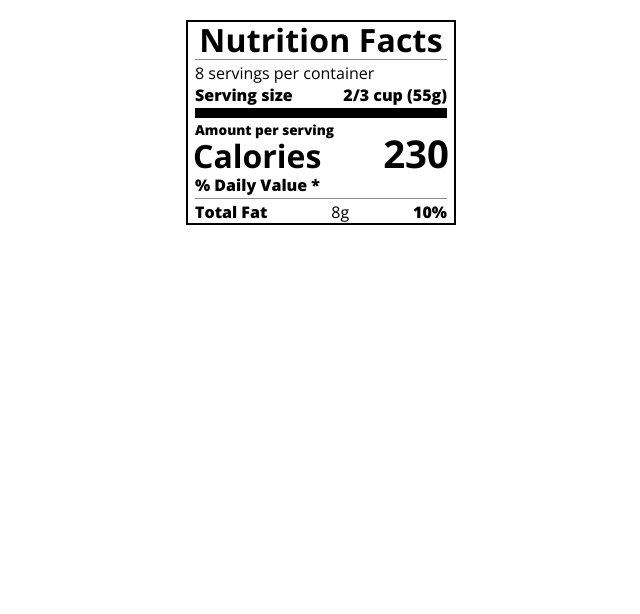
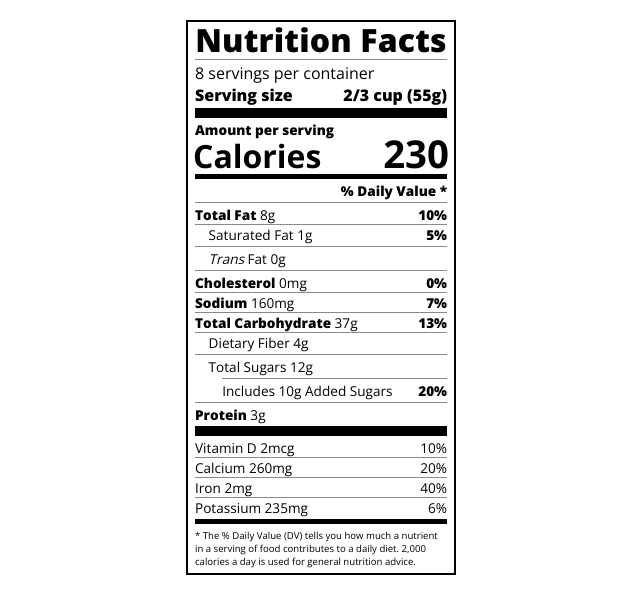
Before and after one commit to veronezl/NutritionLabelWebpage, a plain HTML site: page index.html in a window 1280 px wide. Shown: the whole page, without its empty margins (319-959 px from the left). Drawn offline with nearby package versions, Linux system fonts and the light colour scheme.

Commit message:
fineshed

```diff
--- a/index.html
+++ b/index.html
@@ -4,15 +4,14 @@
 <head>
   <meta charset="UTF-8">
   <title>Nutrition Label</title>
-    <link rel="stylesheet" href="https://fonts.googleapis.com/css?family=Open+Sans:400,700,800">
-    <script src="script.js"></script>
-    <link rel="stylesheet" href="styles.css">
+  <link href="https://fonts.googleapis.com/css?family=Open+Sans:400,700,800" rel="stylesheet">
+  <link href="./styles.css" rel="stylesheet">
 </head>
 
 <body>
   <div class="label">
     <header>
-            <h1 class="bolder">Nutrition Facts</h1>
+      <h1 class="bold">Nutrition Facts</h1>
       <div class="divider"></div>
       <p>8 servings per container</p>
       <p class="bold">Serving size <span>2/3 cup (55g)</span></p>
@@ -26,10 +25,33 @@
       <span>230</span>
     </div>
     <div class="divider medium"></div>
-        <div class="bold right">% Daily Value *</div>
+    <div class="daily-value small-text">
+        <p class="bold right no-divider">% Daily Value *</p>
         <div class="divider"></div>
-        <p><span class="bold">Total Fat</span> 8g <span class="bold">10%</span></p>
+        <p><span><span class="bold">Total Fat</span> 8g</span> <span class="bold">10%</span></p>
+        <p class="indent no-divider">Saturated Fat 1g <span class="bold">5%</span></p>
+        <div class="divider"></div>
+        <p class="indent no-divider"><span><i>Trans</i> Fat 0g</span></p>
+        <div class="divider"></div>
+        <p><span><span class="bold">Cholesterol</span> 0mg</span> <span class="bold">0%</span></p>
+        <p><span><span class="bold">Sodium</span> 160mg</span> <span class="bold">7%</span></p>
+        <p><span><span class="bold">Total Carbohydrate</span> 37g</span> <span class="bold">13%</span></p>
+        <p class="indent no-divider">Dietary Fiber 4g </p>
+        <div class="divider"></div>
+        <p class="indent no-divider">Total Sugars 12g</p>
+        <div class="divider double-indent"></div>
+        <p class="double-indent no-divider">Includes 10g Added Sugars <span class="bold">20%</span></p>
+        <div class="divider"></div>
+        <p class="no-divider"><span><span class="bold">Protein</span> 3g</span></p>
+        <div class="divider large"></div>
+        <p>Vitamin D 2mcg <span>10%</span></p>
+        <p>Calcium 260mg <span>20%</span></p>
+        <p>Iron 2mg <span>40%</span></p>
+        <p class="no-divider">Potassium 235mg<span>6%</span></p>
+      </div>
+      <div class="divider medium"></div>
+      <p class="note">* The % Daily Value (DV) tells you how much a nutrient in a serving of
+        food contributes to a daily diet. 2,000 calories a day is used for general nutrition advice.</p>
     </div>
 </body>
-
 </html>
--- a/styles.css
+++ b/styles.css
@@ -7,7 +7,7 @@ html {
   }
 
   body {
-    font-family: "Open Sans", sans-serif;
+    font-family: 'Open Sans', sans-serif;
   }
 
   .label {
@@ -17,14 +17,10 @@ body {
     padding: 0 7px;
   }
 
-.bold {
-    font-weight: 800;
-}
-
   header h1 {
     text-align: center;
     margin: -4px 0;
-    letter-spacing: 0.15px;
+    letter-spacing: 0.15px
   }
 
   p {
@@ -38,6 +34,10 @@ p {
     margin: 2px 0;
   }
 
+  .bold {
+    font-weight: 800;
+  }
+
   .large {
     height: 10px;
   }
@@ -47,22 +47,23 @@ p {
     border: 0;
   }
 
-.large {
-    heigth: 5px;
+  .medium {
+    height: 5px;
   }
 
   .small-text {
     font-size: 0.85rem;
   }
 
-.calories-info h2 {
-    margin: 0;
-}
 
   .calories-info {
     display: flex;
     justify-content: space-between;
     align-items: flex-end;
+  }
+
+  .calories-info h2 {
+    margin: 0;
   }
 
   .left-container p {
@@ -72,11 +73,28 @@ p {
   }
 
   .calories-info span {
-    font-size: 2.4rem;
+    margin: -7px -2px;
+    font-size: 2.4em;
     font-weight: 700;
-    margin: -7px -2px;
   }
 
   .right {
     justify-content: flex-end;
   }
+
+  .indent {
+    margin-left: 1em;
+  }
+
+  .daily-value p:not(.no-divider) {
+    border-bottom: 1px solid #888989;
+  }
+
+  .double-indent {
+    margin-left: 2em;
+  }
+
+  .note {
+    font-size: 0.6rem;
+    margin: 5px 0;
+  }
```
Lines whose indentation alone changed are shown as unchanged.
